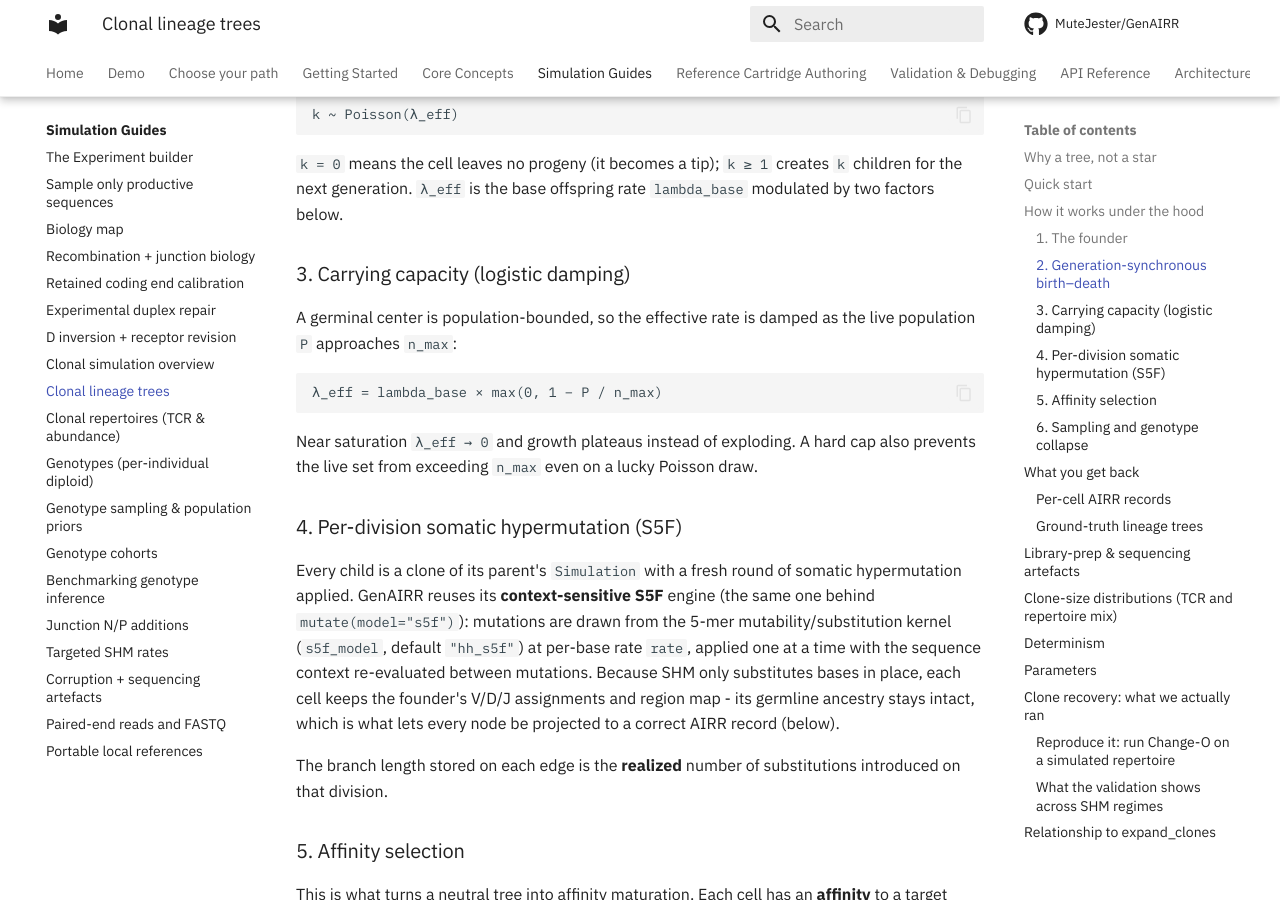
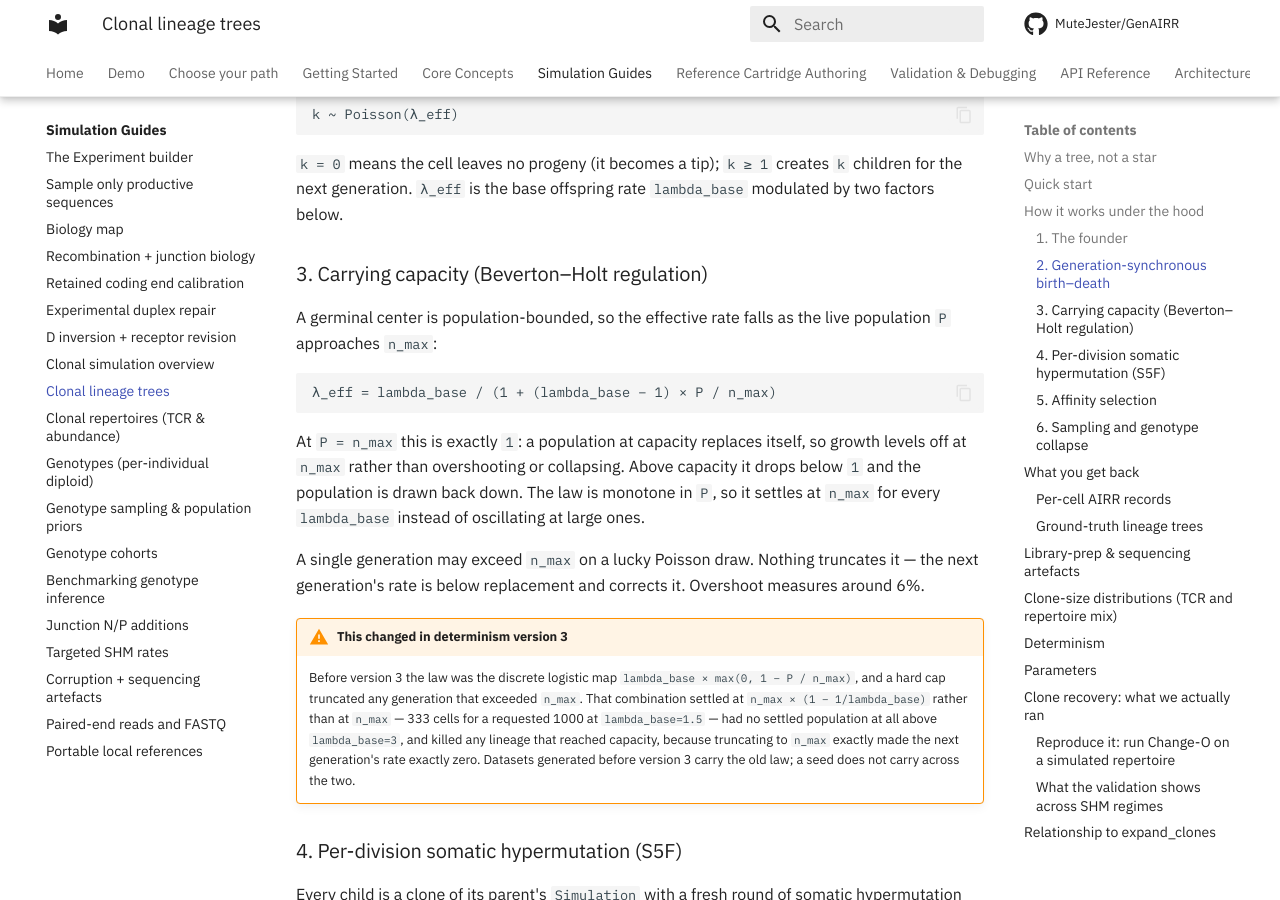
Before and after one commit to MuteJester/GenAIRR, an MkDocs documentation site: the page built from site_docs/guides/clonal-lineage.md, in a window 1280 px wide and 900 px high, scrolled down 2615 px. Built offline with MkDocs 1.6.1 and Material for MkDocs 9.7.7, drawn with Linux system fonts in a browser that asks for light colours; comment, search, counter and statistics services are not loaded; some of the changed text lies outside the part shown.

Commit message:
docs: n_max is the population a lineage settles at, and lambda_base is not the mean at affinity 0
The guide gave the logistic formula and said growth "plateaus instead of
exploding". It plateaued at n_max*(1 - 1/lambda_base), not at n_max, and
above lambda_base 3 it did not plateau at all. The parameter table said
the live population "is capped at this"; nothing caps it now, and the cap
was what made reaching capacity fatal. Both say what the law does, and
the guide carries the version-3 note so a reader holding older data knows
which law drew it.

`lambda_base` was documented as the "Poisson mean for offspring count at
affinity 0". A cell's actual mean is lambda_base damped by the live
population and, under selection, scaled by its fitness relative to the
founder -- which at affinity 0 is not generally 1.

The extinction error blamed the founder for drawing zero offspring and
advised raising lambda_base. Under the old law that advice made the
failure more likely. It now names the two real causes, founder extinction
and small-population drift, and gives the founder extinction probability
so the default's 42% is not a surprise.

````diff
--- a/site_docs/guides/clonal-lineage.md
+++ b/site_docs/guides/clonal-lineage.md
@@ -44,7 +44,7 @@ result = (
       .clonal_lineage(
           n_clones=20,                   # grow 20 independent families
           max_generations=6,             # germinal-center rounds
-          n_max=300,                     # per-generation living-population carrying capacity
+          n_max=300,                     # living population each generation settles at
           n_sample=30,                   # cells sampled per family at the end
           rate=0.01,                     # per-base S5F SHM rate, per division
           lambda_base=1.6,               # mean offspring per cell per generation
@@ -107,17 +107,36 @@ k ~ Poisson(λ_eff)
 children for the next generation. `λ_eff` is the base offspring rate `lambda_base`
 modulated by two factors below.
 
-### 3. Carrying capacity (logistic damping)
+### 3. Carrying capacity (Beverton–Holt regulation)
 
-A germinal center is population-bounded, so the effective rate is damped as the
-live population `P` approaches `n_max`:
+A germinal center is population-bounded, so the effective rate falls as the live
+population `P` approaches `n_max`:
 
 ```
-λ_eff = lambda_base × max(0, 1 − P / n_max)
+λ_eff = lambda_base / (1 + (lambda_base − 1) × P / n_max)
 ```
 
-Near saturation `λ_eff → 0` and growth plateaus instead of exploding. A hard cap
-also prevents the live set from exceeding `n_max` even on a lucky Poisson draw.
+At `P = n_max` this is exactly `1`: a population at capacity replaces itself, so
+growth levels off at `n_max` rather than overshooting or collapsing. Above
+capacity it drops below `1` and the population is drawn back down. The law is
+monotone in `P`, so it settles at `n_max` for every `lambda_base` instead of
+oscillating at large ones.
+
+A single generation may exceed `n_max` on a lucky Poisson draw. Nothing truncates
+it — the next generation's rate is below replacement and corrects it. Overshoot
+measures around 6%.
+
+!!! warning "This changed in determinism version 3"
+
+    Before version 3 the law was the discrete logistic map
+    `lambda_base × max(0, 1 − P / n_max)`, and a hard cap truncated any
+    generation that exceeded `n_max`. That combination settled at
+    `n_max × (1 − 1/lambda_base)` rather than at `n_max` — 333 cells for a
+    requested 1000 at `lambda_base=1.5` — had no settled population at all above
+    `lambda_base=3`, and killed any lineage that reached capacity, because
+    truncating to `n_max` exactly made the next generation's rate exactly zero.
+    Datasets generated before version 3 carry the old law; a seed does not
+    carry across the two.
 
 ### 4. Per-division somatic hypermutation (S5F)
 
@@ -328,7 +347,7 @@ seed draws a different repertoire rather than a reshuffling of the same one.
 |---|---|---|
 | `n_clones` | - | Number of independent families to grow |
 | `max_generations` | 10 | Germinal-center rounds (≤ 1000) |
-| `n_max` | 1000 | **Per-generation LIVING-population carrying capacity** - the live population each generation is capped at this. It is **not** a hard cap on total cells per clone; the tree can contain more total nodes across generations |
+| `n_max` | 1000 | **Per-generation LIVING-population carrying capacity** - the population each generation settles at. A generation may overshoot it; the next is regulated back. It is **not** a cap on total cells per clone - the tree contains far more nodes across generations |
 | `n_sample` | 50 | Cells sampled per family at the end; records per clone ≤ this (genotype-collapsed) |
 | `rate` | 0.05 | Per-base S5F SHM rate, per division |
 | `lambda_base` | 1.5 | Mean offspring per cell per generation |
````
Also changed, not shown: CHANGELOG.md (+41 -0 lines), 3 other files.
